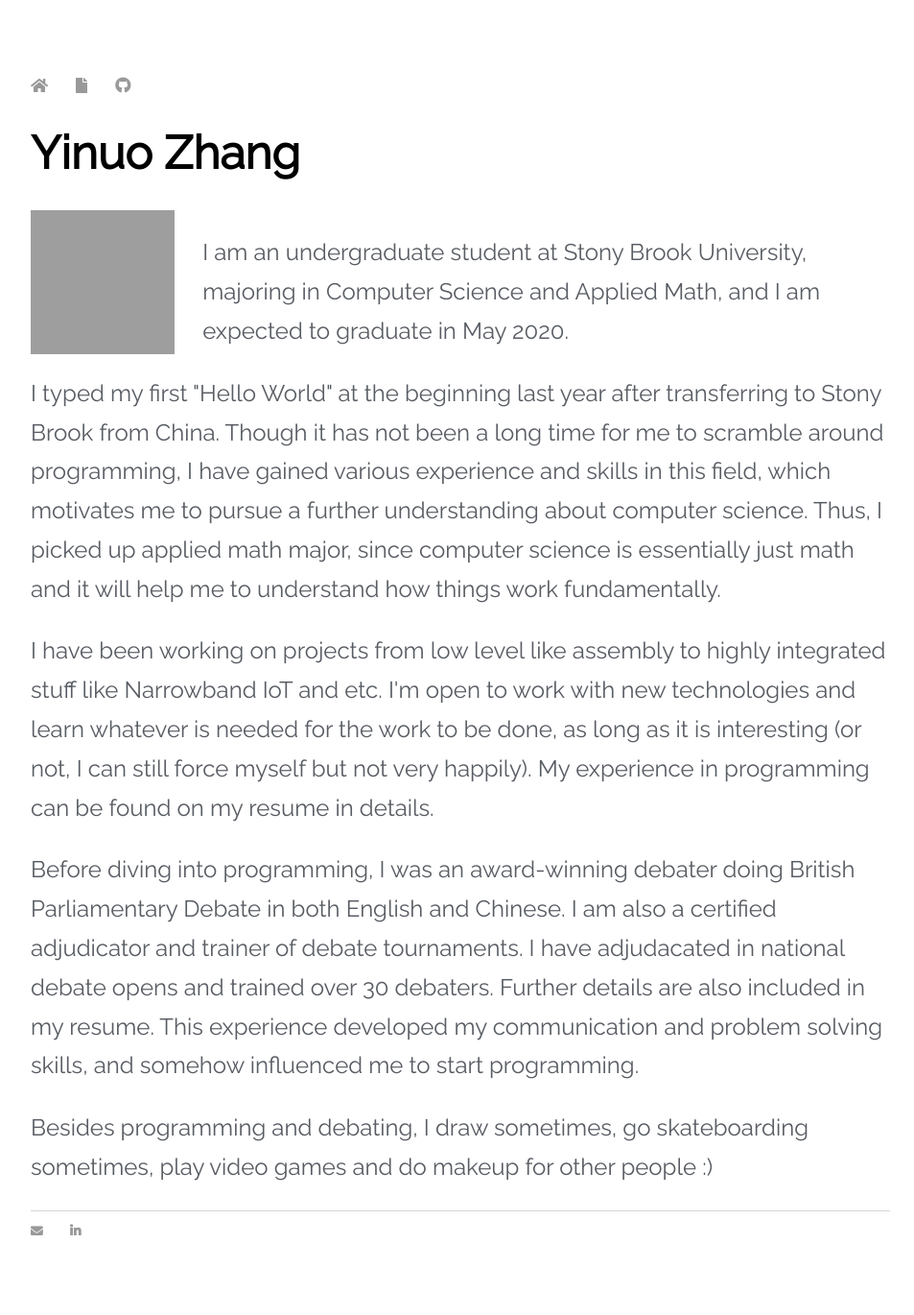
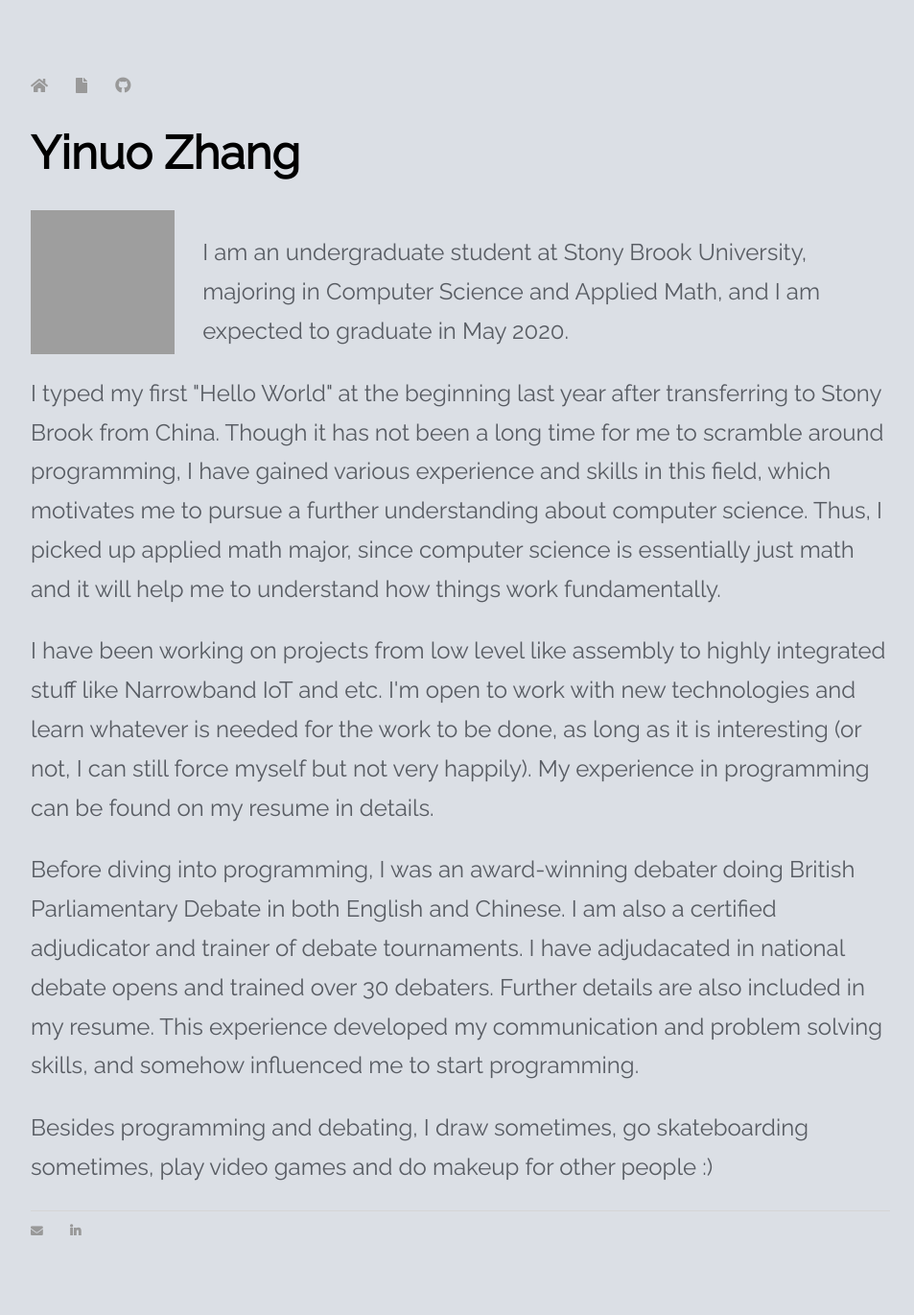
Before and after one commit to limboaz/limboaz.github.io, a Jekyll site: the page built from index.html, in a window 1280 px wide. Shown: the whole page at 96% size, without its empty margins (160-1113 px from the left). Built offline with Jekyll 4.4.1, drawn with Linux system fonts in a browser that asks for light colours; nearby versions of some CDN libraries; grey boxes are pictures that could not be loaded.

Commit message:
add icon

```diff
--- a/_layouts/default.html
+++ b/_layouts/default.html
@@ -1,7 +1,7 @@
 <!DOCTYPE html>
 	<html>
 		<head>
-			<title>{{ page.title }}</title>
+			<title><i class="far fa-gem"></i>{{ page.title }}</title>
 			<!-- link to main stylesheet -->
 			<link rel="stylesheet" href="https://use.fontawesome.com/releases/v5.3.1/css/all.css" integrity="sha384-mzrmE5qonljUremFsqc01SB46JvROS7bZs3IO2EmfFsd15uHvIt+Y8vEf7N7fWAU" crossorigin="anonymous">
 			<link href="https://fonts.googleapis.com/css?family=Raleway" rel="stylesheet">
--- a/css/main.css
+++ b/css/main.css
@@ -2,6 +2,7 @@
     margin: 80px auto;
     width: 70%;
     font-family: 'Raleway', sans-serif;
+    background-color: #DBDFE5;
 }
 nav ul, footer ul {
     padding: 0px;
```
